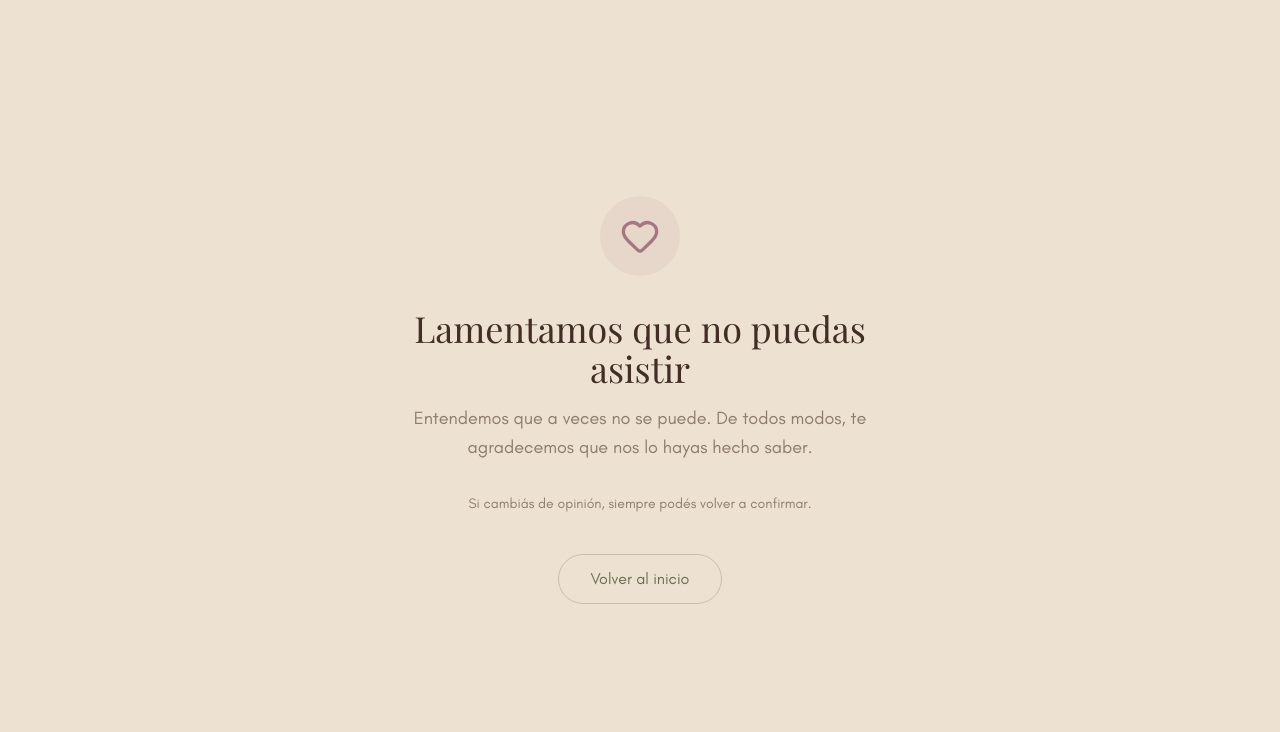
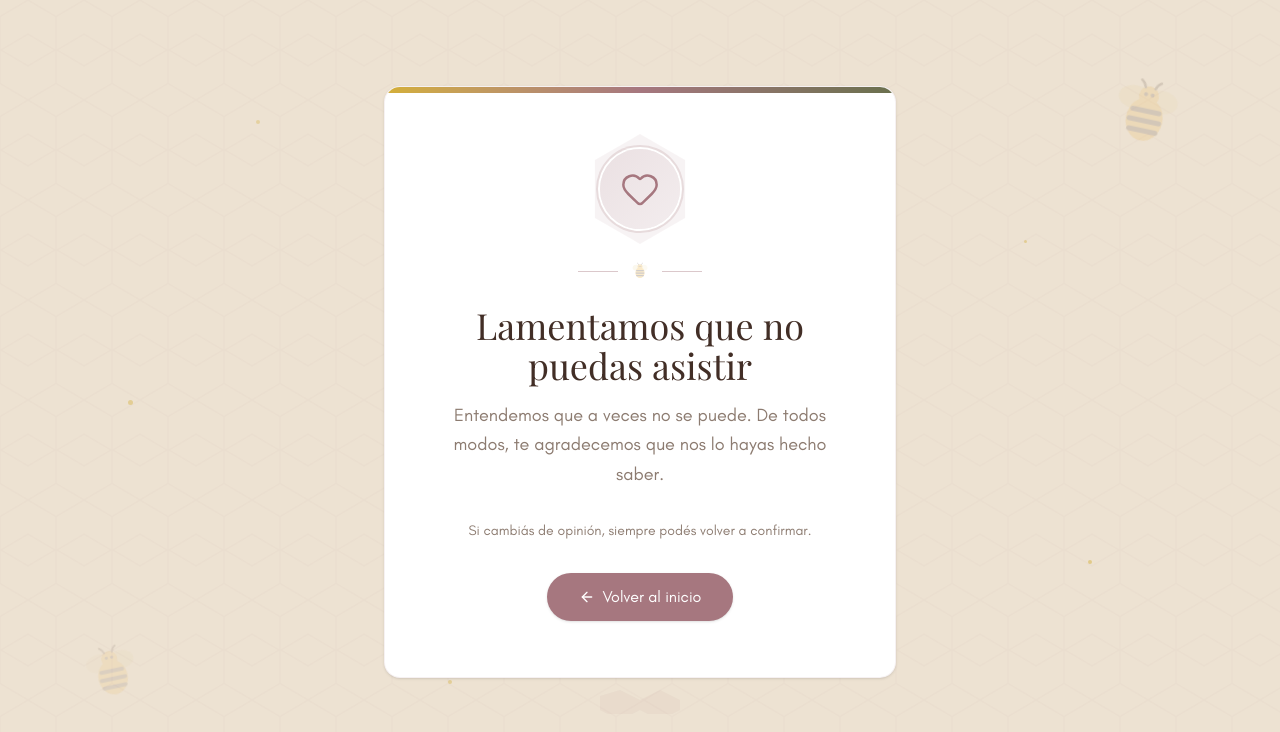
Before and after one commit to beeglow/new-lanzamiento-beeglow, a Next.js app: page /lamentamos in a window 1280 px wide. Shown: the top 732 px of the page. Built offline with nearby package versions, Linux system fonts and the light colour scheme.

Commit message:
mejora del lamentamos

```diff
--- a/app/lamentamos/page.tsx
+++ b/app/lamentamos/page.tsx
@@ -1,14 +1,109 @@
-import { Heart } from "lucide-react";
+import { Heart, ArrowLeft } from "lucide-react";
 import Link from "next/link";
+
+function BeeIcon({ className }: { className?: string }) {
+  return (
+    <svg viewBox="0 0 48 48" fill="none" className={className} xmlns="http://www.w3.org/2000/svg">
+      <ellipse cx="16" cy="16" rx="10" ry="7" fill="#D4AF37" fillOpacity="0.35" />
+      <ellipse cx="32" cy="16" rx="10" ry="7" fill="#D4AF37" fillOpacity="0.25" />
+      <ellipse cx="24" cy="28" rx="11" ry="13" fill="#E8A824" />
+      <path d="M16 23h16" stroke="#422E26" strokeWidth="3" strokeLinecap="round" />
+      <path d="M15 29h18" stroke="#422E26" strokeWidth="3" strokeLinecap="round" />
+      <path d="M16 35h16" stroke="#422E26" strokeWidth="3" strokeLinecap="round" />
+      <circle cx="24" cy="14" r="6" fill="#E8A824" />
+      <circle cx="22" cy="13" r="1.2" fill="#422E26" />
+      <circle cx="26" cy="13" r="1.2" fill="#422E26" />
+      <path d="M21 9c-1-3-3-4-3-4" stroke="#422E26" strokeWidth="1.5" strokeLinecap="round" />
+      <path d="M27 9c1-3 3-4 3-4" stroke="#422E26" strokeWidth="1.5" strokeLinecap="round" />
+    </svg>
+  );
+}
+
+function HoneycombBackground() {
+  return (
+    <svg className="absolute inset-0 w-full h-full pointer-events-none opacity-[0.03]" xmlns="http://www.w3.org/2000/svg">
+      <defs>
+        <pattern id="honeycomb-lamentamos" x="0" y="0" width="56" height="100" patternUnits="userSpaceOnUse">
+          <path d="M28 0L56 16.5v33L28 66 0 49.5v-33L28 0z" fill="none" stroke="#A6777F" strokeWidth="1.5" />
+          <path d="M28 100L56 83.5v-33L28 34 0 50.5v33L28 100z" fill="none" stroke="#A6777F" strokeWidth="1.5" />
+        </pattern>
+      </defs>
+      <rect width="100%" height="100%" fill="url(#honeycomb-lamentamos)" />
+    </svg>
+  );
+}
+
+function PollenParticles() {
+  return (
+    <>
+      {[
+        { top: "15%", left: "20%", size: 4, delay: "0s", duration: "5s" },
+        { top: "30%", left: "80%", size: 3, delay: "1s", duration: "6s" },
+        { top: "50%", left: "10%", size: 5, delay: "0.5s", duration: "4s" },
+        { top: "70%", left: "85%", size: 4, delay: "2s", duration: "5.5s" },
+        { top: "25%", left: "50%", size: 3, delay: "1.5s", duration: "4.5s" },
+        { top: "85%", left: "35%", size: 4, delay: "0.8s", duration: "6s" },
+      ].map((p, i) => (
+        <div
+          key={i}
+          className="absolute rounded-full pointer-events-none animate-pulse"
+          style={{
+            top: p.top,
+            left: p.left,
+            width: p.size,
+            height: p.size,
+            backgroundColor: "#D4AF37",
+            opacity: 0.3,
+            animationDelay: p.delay,
+            animationDuration: p.duration,
+          }}
+        />
+      ))}
+    </>
+  );
+}
 
 export default function LamentamosPage() {
   return (
-    <main className="min-h-screen flex items-center justify-center px-6 bg-[#EDE2D2]">
-      <div className="max-w-lg mx-auto text-center">
+    <main className="relative min-h-screen flex items-center justify-center px-6 py-12 bg-[#EDE2D2] overflow-hidden">
+      {/* Background pattern */}
+      <HoneycombBackground />
+
+      {/* Floating pollen */}
+      <PollenParticles />
+
+      {/* Decorative bees */}
+      <div className="absolute top-12 right-12 md:top-20 md:right-24 opacity-15 pointer-events-none rotate-12 animate-bounce" style={{ animationDuration: "3.5s" }}>
+        <BeeIcon className="w-14 h-14 md:w-20 md:h-20" />
+      </div>
+      <div className="absolute bottom-16 left-10 md:bottom-24 md:left-20 opacity-10 pointer-events-none -rotate-12" style={{ animationDuration: "4s" }}>
+        <BeeIcon className="w-12 h-12 md:w-16 md:h-16 scale-x-[-1]" />
+      </div>
+
+      {/* Main card */}
+      <div className="relative z-10 w-full max-w-lg">
+        <div className="bg-white border border-[#A6777F]/10 rounded-2xl shadow-sm overflow-hidden">
+          {/* Top accent bar */}
+          <div className="h-1.5 w-full bg-gradient-to-r from-[#D4AF37] via-[#A6777F] to-[#6A704D]" />
+
+          <div className="px-8 py-10 md:px-12 md:py-14 text-center">
+            {/* Icon with hexagon background */}
             <div className="mb-8 flex justify-center">
-          <div className="w-20 h-20 rounded-full bg-[#A6777F]/10 flex items-center justify-center">
-            <Heart className="text-[#A6777F]" size={40} />
+              <div className="relative flex items-center justify-center">
+                <svg width="96" height="110" viewBox="0 0 96 110" className="absolute opacity-[0.08]">
+                  <path d="M48 0L93.11 26v58L48 110 2.89 84V26L48 0z" fill="#A6777F" />
+                </svg>
+                <div className="relative z-10 w-20 h-20 rounded-full bg-gradient-to-br from-[#A6777F]/15 to-[#A6777F]/5 flex items-center justify-center ring-2 ring-[#A6777F]/20 ring-offset-2 ring-offset-white">
+                  <Heart className="text-[#A6777F]" size={40} strokeWidth={1.5} />
                 </div>
+              </div>
+            </div>
+
+            {/* Decorative divider */}
+            <div className="flex items-center justify-center gap-3 mb-6 opacity-40">
+              <div className="h-px w-10 bg-[#A6777F]" />
+              <BeeIcon className="w-5 h-5 opacity-60" />
+              <div className="h-px w-10 bg-[#A6777F]" />
             </div>
 
             <h1 className="font-serif text-3xl md:text-4xl text-[#422E26] mb-4">
@@ -16,20 +111,30 @@ export default function LamentamosPage() {
             </h1>
 
             <p className="text-[#8C7B70] text-lg mb-8 leading-relaxed">
-          Entendemos que a veces no se puede. De todos modos, te agradecemos que
-          nos lo hayas hecho saber.
+              Entendemos que a veces no se puede. De todos modos, te agradecemos que nos lo hayas hecho saber.
             </p>
 
-        <p className="text-[#8C7B70] text-sm mb-10">
+            {/* Footer note */}
+            <p className="text-[#8C7B70] text-sm mb-8">
               Si cambiás de opinión, siempre podés volver a confirmar.
             </p>
 
             <Link
               href="/"
-          className="inline-flex items-center gap-2 px-8 py-3 rounded-full border border-[#6A704D]/30 text-[#6A704D] hover:bg-[#6A704D]/10 transition-all"
+              className="inline-flex items-center gap-2 px-8 py-3 rounded-full bg-[#A6777F] text-white hover:bg-[#8B5E66] active:scale-[0.98] transition-all shadow-sm"
             >
+              <ArrowLeft size={16} />
               Volver al inicio
             </Link>
+          </div>
+        </div>
+
+        {/* Bottom wax decoration */}
+        <div className="flex justify-center mt-3 opacity-[0.06] pointer-events-none">
+          <svg width="120" height="24" viewBox="0 0 120 24" xmlns="http://www.w3.org/2000/svg">
+            <path d="M20 6L40 0l20 10 20-10 20 10v10l-20 10-20-10-20 10-20-10V6z" fill="#A6777F" />
+          </svg>
+        </div>
       </div>
     </main>
   );
```
Lines whose indentation alone changed are shown as unchanged.
